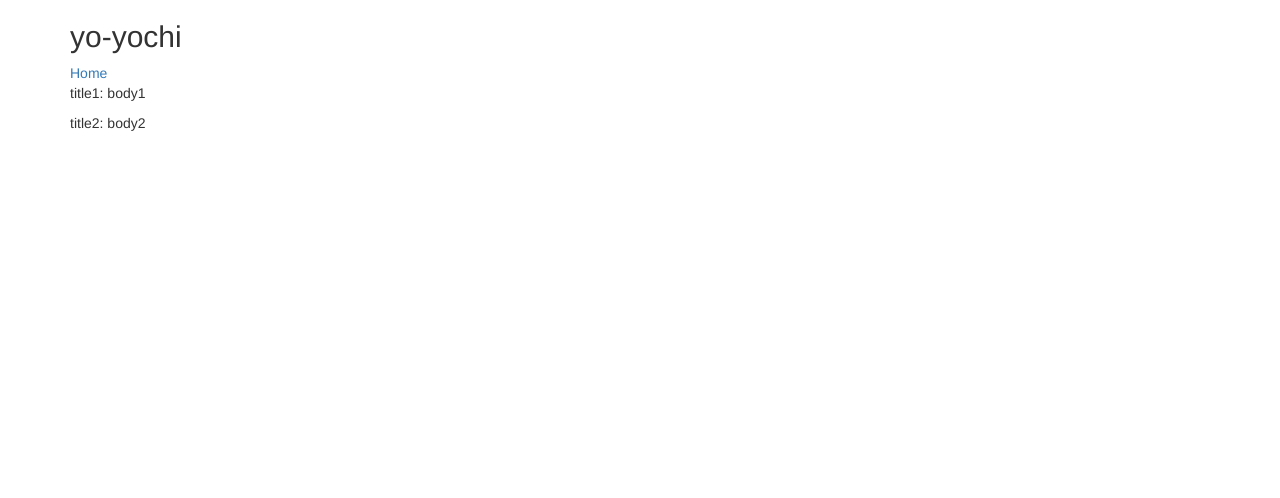
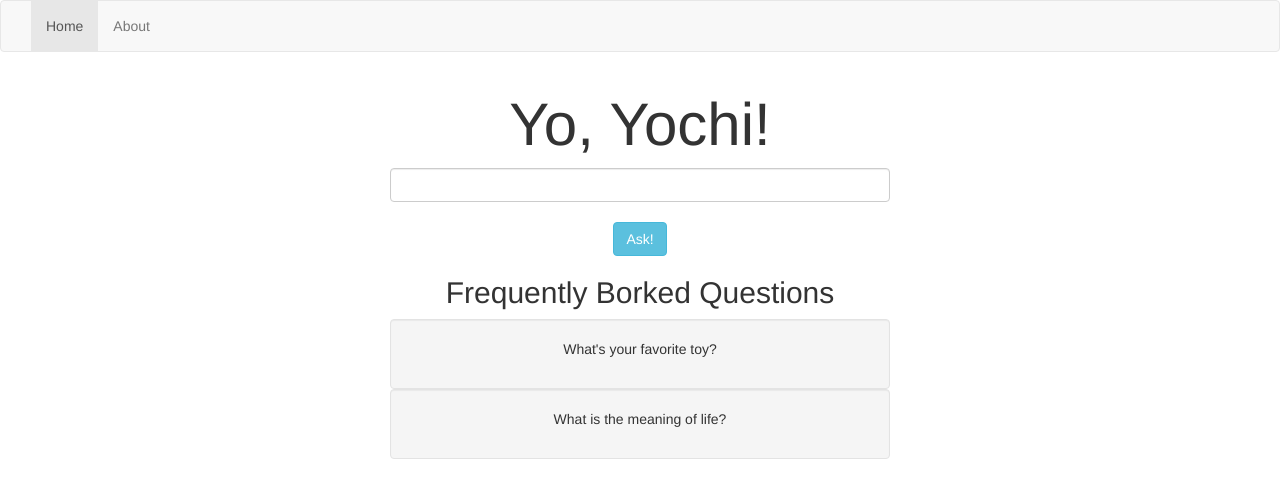
Before and after one commit to emilywatkins/yo-yochi, an Angular app: page / in a window 1280 px wide. Shown: the top 498 px of the page. Built offline with nearby package versions, Linux system fonts and the light colour scheme.

Commit message:
add styling, detail page only shows id, not object properties.

```diff
--- a/src/app/app.component.css
+++ b/src/app/app.component.css
@@ -0,0 +1,4 @@
+h1 {
+  text-align: center;
+  font-size: 60px;
+}
--- a/src/app/app.component.html
+++ b/src/app/app.component.html
@@ -1,5 +1,29 @@
+<!-- <div class="container">
+  <h2>{{title}}</h2>
+</div> -->
+
+<nav class="navbar navbar-default">
+  <div class="container-fluid">
+    <!-- Brand and toggle get grouped for better mobile display -->
+    <div class="navbar-header">
+      <button type="button" class="navbar-toggle collapsed" data-toggle="collapse" data-target="#bs-example-navbar-collapse-1" aria-expanded="false">
+        <span class="sr-only">Toggle navigation</span>
+        <span class="icon-bar"></span>
+        <span class="icon-bar"></span>
+        <span class="icon-bar"></span>
+      </button>
+    </div>
+
+    <!-- Collect the nav links, forms, and other content for toggling -->
+    <div class="collapse navbar-collapse" id="bs-example-navbar-collapse-1">
+      <ul class="nav navbar-nav">
+        <li class="active"><a routerLink="">Home</a></li>
+        <li><a routerLink="about">About</a></li>
+      </ul>
+    </div><!-- /.navbar-collapse -->
+  </div><!-- /.container-fluid -->
+</nav>
 <div class="container">
-  <h2>{{title}}</h2>
-  <a routerLink="">Home</a>
-  <router-outlet></router-outlet>
+  <h1>Yo, Yochi!</h1>
 </div>
+<router-outlet></router-outlet>
--- a/src/app/app.module.ts
+++ b/src/app/app.module.ts
@@ -1,5 +1,6 @@
 import { BrowserModule } from '@angular/platform-browser';
 import { NgModule } from '@angular/core';
+import { FormsModule } from '@angular/forms';
 
 
 import { AppComponent } from './app.component';
@@ -16,7 +17,8 @@
   ],
   imports: [
     BrowserModule,
-    routing
+    routing,
+    FormsModule
   ],
   providers: [],
   bootstrap: [AppComponent]
--- a/src/app/home/home.component.css
+++ b/src/app/home/home.component.css
@@ -0,0 +1,21 @@
+#question {
+  width: 500px;
+}
+
+#fbq {
+  text-align: center;
+}
+
+.well {
+  width: 500px;
+  display: block;
+  margin: 0 auto;
+}
+.askQuestion input{
+  display: block;
+  margin: 0 auto;
+}
+
+.askQuestion {
+    text-align: center;
+}
--- a/src/app/home/home.component.html
+++ b/src/app/home/home.component.html
@@ -1,3 +1,11 @@
-<div *ngFor="let question of questions" (click)="goToDetail(question)">
-  <p>{{question.title}}: {{question.body}}</p>
+<form class="askQuestion">
+  <input [(ngModel)]="question" name="question" type="text" class="form-control" id="question"><br>
+  <button type="button" name="button" class="btn btn-info">Ask!</button>
+</form>
+
+<div class="container" id="fbq">
+  <h2>Frequently Borked Questions</h2>
+  <div *ngFor="let question of questions" (click)="goToDetail(question)" class="well">
+    <p>{{question.title}}</p>
+  </div>
 </div>
--- a/src/app/home/home.component.ts
+++ b/src/app/home/home.component.ts
@@ -15,8 +15,8 @@
   }
 
   questions: Question[] = [
-    new Question("title1", "body1", 1),
-    new Question("title2", "body2", 2)
+    new Question("What's your favorite toy?", "body1", 1),
+    new Question("What is the meaning of life?", "body2", 2)
   ];
 
   goToDetail(clickedQuestion: Question) {
```
Also changed, not shown: src/assets/yochi.png (added).
